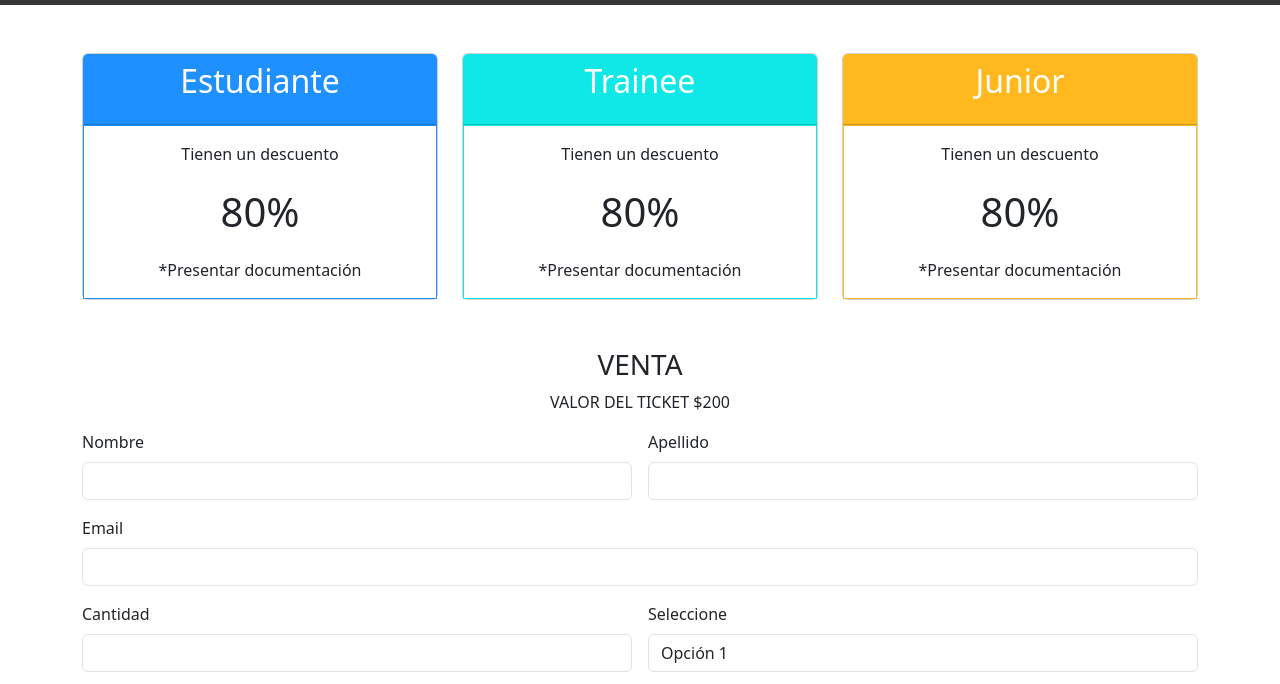
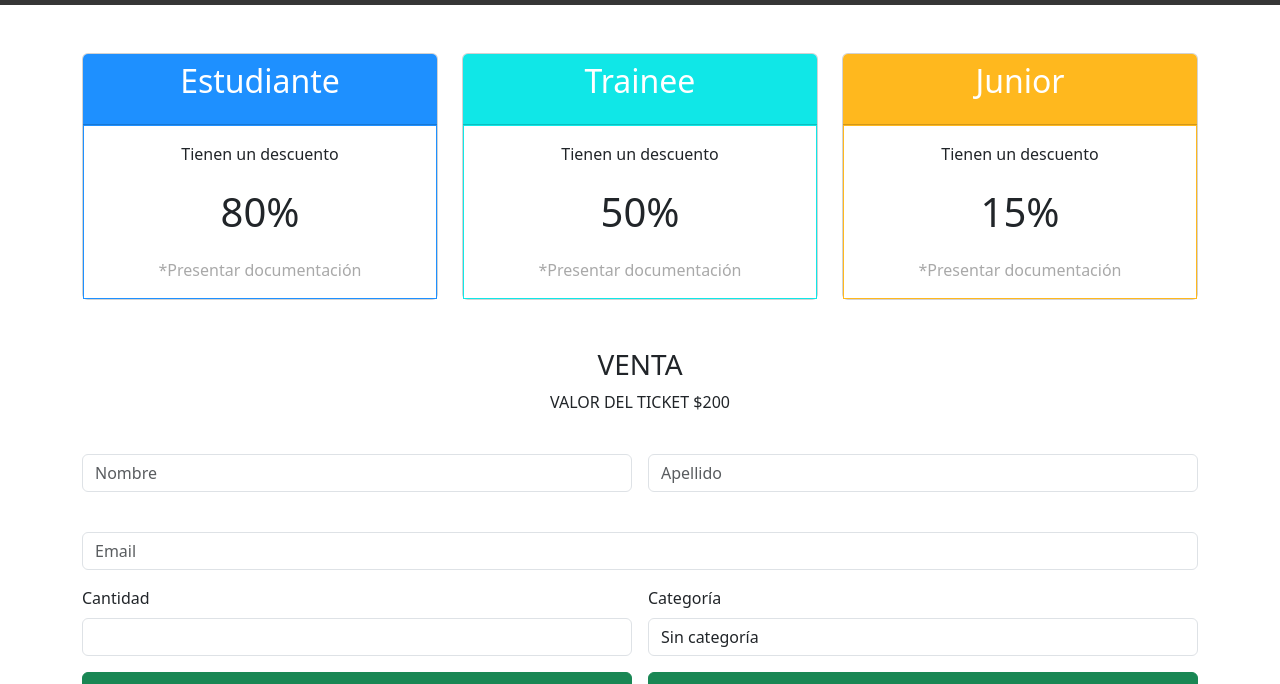
Before and after one commit to jonathangd9700/javaCodoACodo, a plain HTML site: page ticket.html in a window 1280 px wide. Shown: the part 101-785 px from the top of the page. Drawn offline with nearby package versions, Linux system fonts and the light colour scheme.

Commit message:
Cambios estéticos menores

```diff
--- a/style.css
+++ b/style.css
@@ -180,3 +180,7 @@ span{
   border-width: 1px;
   border-color: rgb(255, 184, 30);;
 }
+
+.descuentoInfo{
+  color: darkgray;
+}
--- a/ticket.html
+++ b/ticket.html
@@ -45,8 +45,8 @@
                       </div>
                       <div class="card-body bg-white card-body-est text-center">
                         <p class="card-text">Tienen un descuento</p>
-                        <p class="card-text discount-percentage fs-1">80%</p>
-                        <p class="card-text discount-info">*Presentar documentación</p>
+                        <p class="card-text fs-1">80%</p>
+                        <p class="card-text descuentoInfo">*Presentar documentación</p>
                       </div>
                     </div>
                   </div>
@@ -57,8 +57,9 @@
                       </div>
                       <div class="card-body bg-white card-body-trainee text-center">
                         <p class="card-text">Tienen un descuento</p>
-                        <p class="card-text discount-percentage fs-1">80%</p>
-                        <p class="card-text discount-info">*Presentar documentación</p>
+                        <p class="card-text  fs-1">50%</p>
+                        <p class="card-text descuentoInfo">*Presentar documentación</p>
+
                       </div>
                     </div>
                   </div>
@@ -69,8 +70,8 @@
                       </div>
                       <div class="card-body bg-white card-body-jr text-center">
                         <p class="card-text">Tienen un descuento</p>
-                        <p class="card-text discount-percentage fs-1">80%</p>
-                        <p class="card-text discount-info">*Presentar documentación</p>
+                        <p class="card-text fs-1">15%</p>
+                        <p class="card-text descuentoInfo">*Presentar documentación</p>
                       </div>
                     </div>
                   </div>
@@ -81,27 +82,28 @@
 
   <form class="row g-3">
     <div class="col-md-6">
-      <label for="inputNombre" class="form-label">Nombre</label>
-      <input type="text" class="form-control" id="inputNombre">
+      <label for="inputNombre" class="form-label"></label>
+      <input type="text" class="form-control" id="inputNombre" placeholder="Nombre">
     </div>
     <div class="col-md-6">
-      <label for="inputApellido" class="form-label">Apellido</label>
-      <input type="text" class="form-control" id="inputApellido">
+      <label for="inputApellido" class="form-label"></label>
+      <input type="text" class="form-control" id="inputApellido" placeholder="Apellido">
     </div>
     <div class="col-12">
-      <label for="inputEmail" class="form-label">Email</label>
-      <input type="email" class="form-control" id="inputEmail">
+      <label for="inputEmail" class="form-label"></label>
+      <input type="email" class="form-control" id="inputEmail" placeholder="Email">
     </div>
     <div class="col-md-6">
       <label for="inputCantidad" class="form-label">Cantidad</label>
       <input type="number" class="form-control" id="inputCantidad">
     </div>
     <div class="col-md-6">
-      <label for="inputOpciones" class="form-label">Seleccione</label>
+      <label for="inputOpciones" class="form-label">Categoría</label>
       <select class="form-control" id="inputOpciones">
-        <option value="opcion1">Opción 1</option>
-        <option value="opcion2">Opción 2</option>
-        <option value="opcion3">Opción 3</option>
+        <option value="sinCategoria">Sin categoría</option>
+        <option value="estudiante">Estudiante</option>
+        <option value="trainee">Trainee</option>
+        <option value="junior">Junior</option>
       </select>
     </div>
     <div class="col-6">
```
